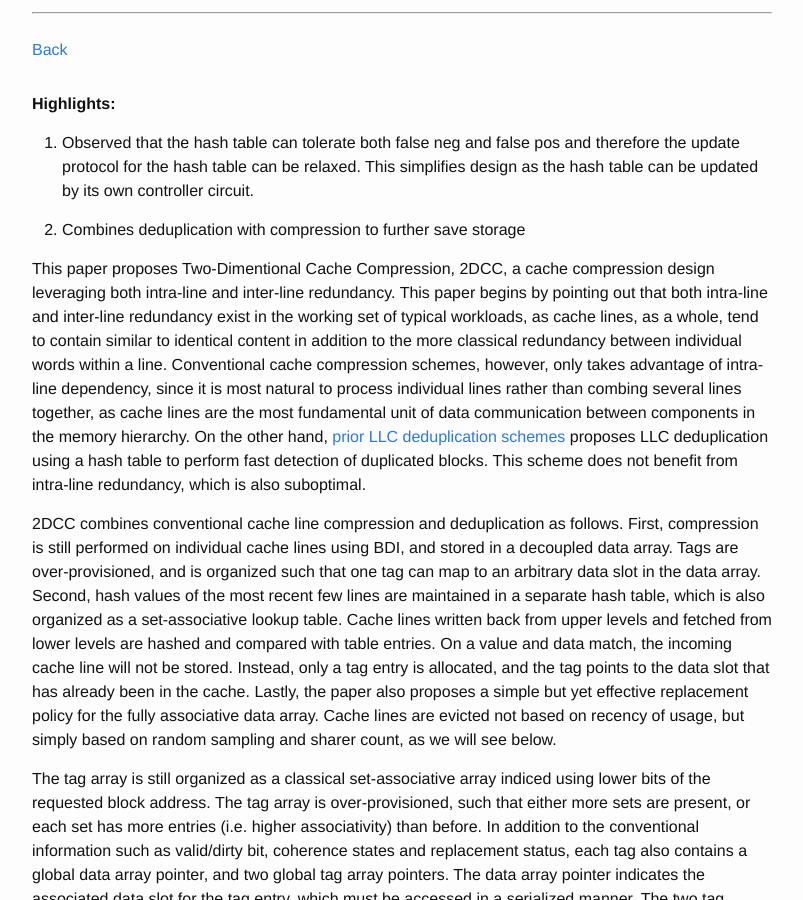
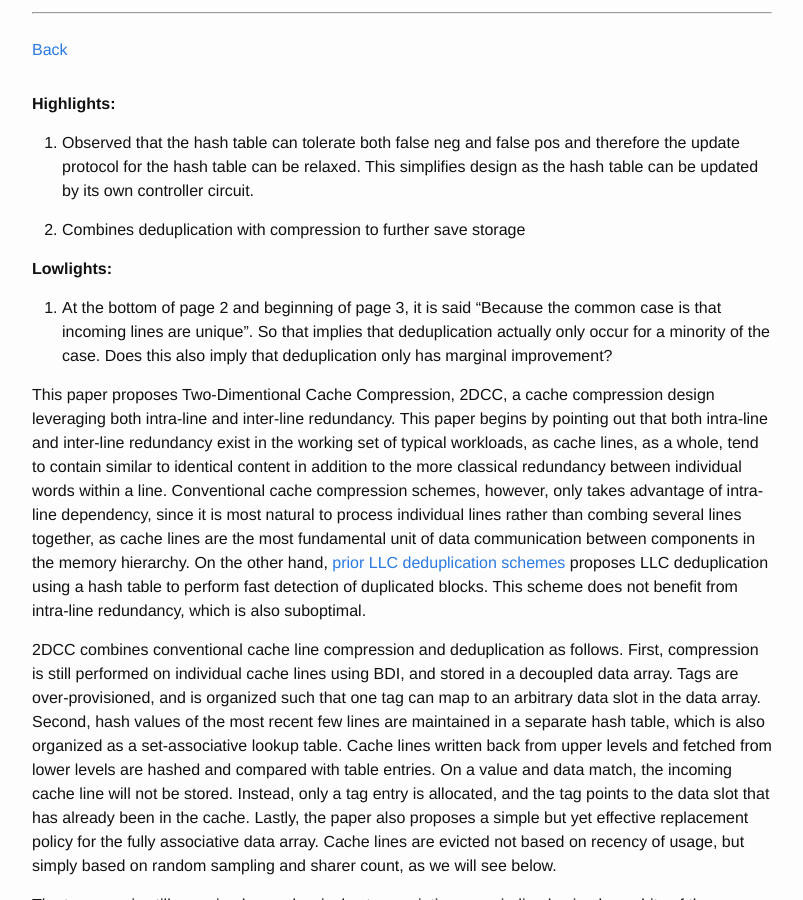
Before and after one commit to wangziqi2013/wangziqi2013.github.io, a Jekyll site: the page built from _posts/2020-07-22-2dcc.markdown, in a window 1280 px wide and 900 px high, scrolled down 400 px. Shown: the whole window, without its empty margins (238-1041 px from the left). Built offline with Jekyll 4.4.1, drawn with Linux system fonts in a browser that asks for light colours.

Commit message:
Adding lowlight

```diff
--- a/_posts/2020-07-22-2dcc.markdown
+++ b/_posts/2020-07-22-2dcc.markdown
@@ -19,6 +19,12 @@ version_mgmt:
    table can be relaxed. This simplifies design as the hash table can be updated by its own controller circuit.
 
 2. Combines deduplication with compression to further save storage
+
+**Lowlights:**
+
+1. At the bottom of page 2 and beginning of page 3, it is said "Because the common case is that incoming lines are unique".
+   So that implies that deduplication actually only occur for a minority of the case. Does this also imply that
+   deduplication only has marginal improvement?
 
 This paper proposes Two-Dimentional Cache Compression, 2DCC, a cache compression design leveraging both intra-line and
 inter-line redundancy. This paper begins by pointing out that both intra-line and inter-line redundancy exist in the
```
